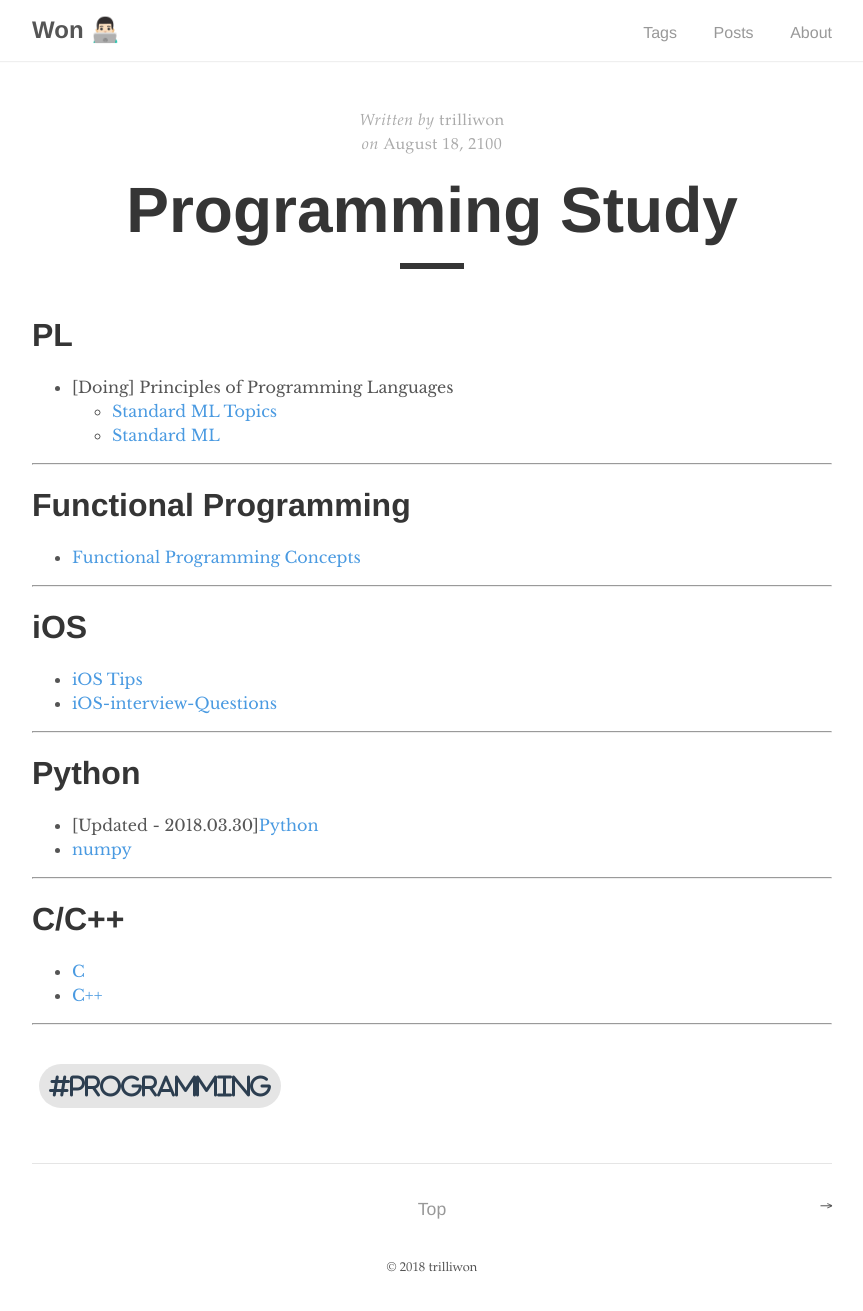
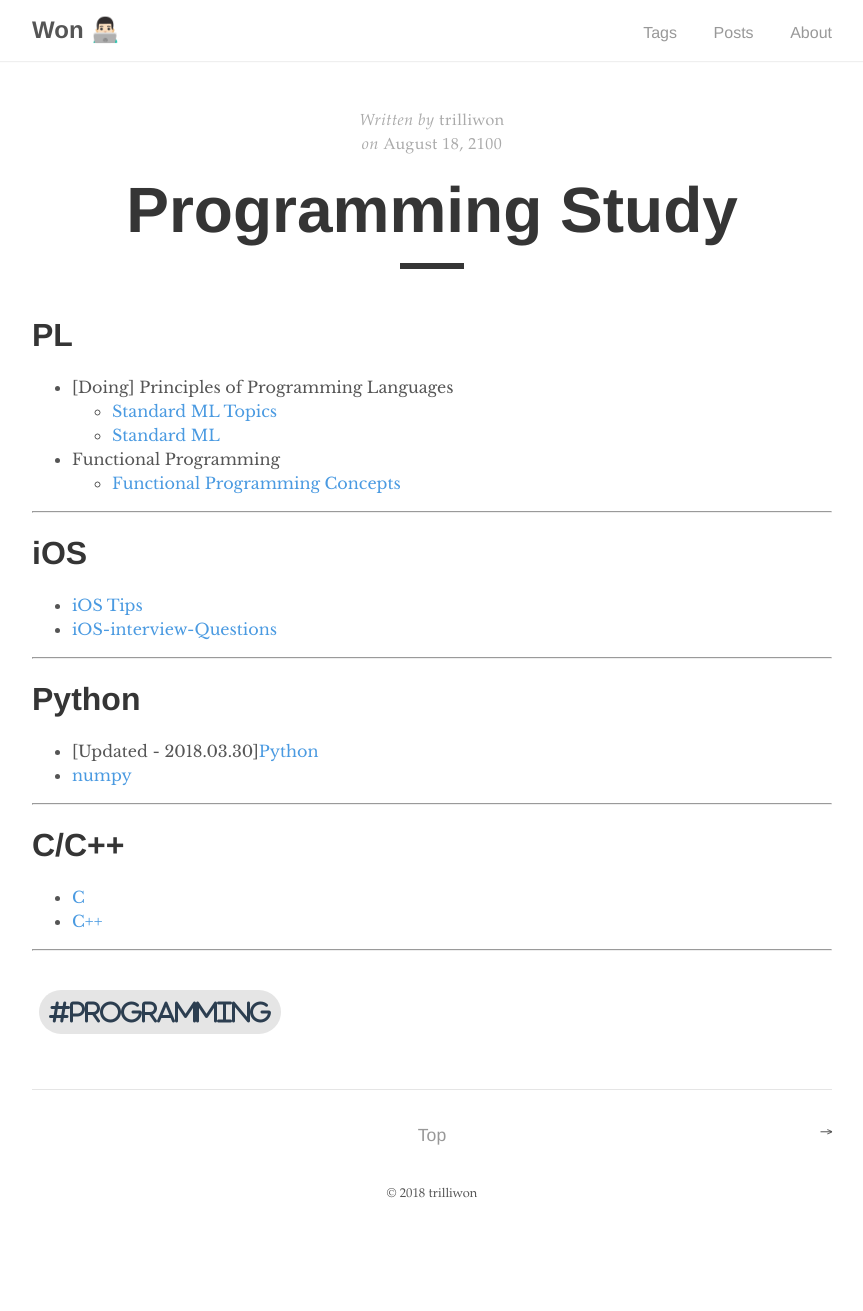
Before and after one commit to trilliwon/ABL, a Jekyll site: the page built from _posts/2100-08-19-programming.md, in a window 1280 px wide. Shown: the whole page, without its empty margins (208-1071 px from the left). Built offline with Jekyll 4.4.1, drawn with Linux system fonts in a browser that asks for light colours; nearby versions of some CDN libraries; after the commit the page ends 1237 px from its top, so only the background shows below that.

Commit message:
Fri Apr  6 16:20:52 KST 2018

```diff
--- a/_posts/2100-08-19-programming.md
+++ b/_posts/2100-08-19-programming.md
@@ -12,11 +12,8 @@ tag: [Programming]
   - [Standard ML Topics](http://www.trilliwon.com/blog/2018-04-06/standard-ml-topics)
   - [Standard ML](http://www.trilliwon.com/blog/2018-03-10/sml)
 
----
-
-# Functional Programming
-
-- [Functional Programming Concepts](http://www.trilliwon.com/blog/2018-03-13/functional-programming-concepts)
+- Functional Programming
+  - [Functional Programming Concepts](http://www.trilliwon.com/blog/2018-03-13/functional-programming-concepts)
 
 ---
 
```
